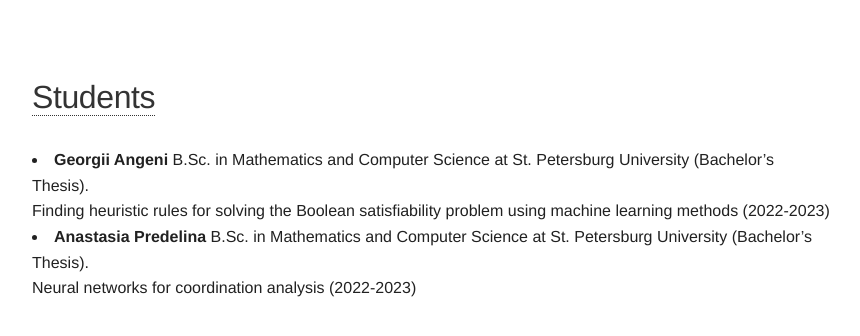
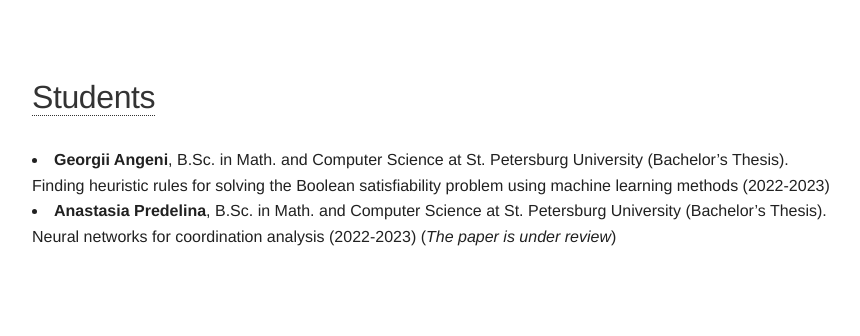
Before and after one commit to alexeyev/alexeyev.github.io, a Jekyll site: the page built from students.html, in a window 1280 px wide. Shown: the top 336 px of the page, without its empty margins (208-1068 px from the left). Built offline with Jekyll 4.4.1, drawn with Linux system fonts in a browser that asks for light colours.

Commit message:
Update students.html

```diff
--- a/students.html
+++ b/students.html
@@ -13,9 +13,9 @@ layout: default
     </nav>
 </header>
 <div class="content list">
-	<li>
-    <b>Georgii Angeni</b> B.Sc. in Mathematics and Computer Science at St. Petersburg University (Bachelor’s Thesis).
-    <br/> Finding heuristic rules for solving the Boolean satisfiability problem using machine learning methods (2022-2023)
+   <li>
+    <b>Georgii Angeni</b>, B.Sc. in Math. and Computer Science at St. Petersburg University (Bachelor’s Thesis).<br/>
+    Finding heuristic rules for solving the Boolean satisfiability problem using machine learning methods (2022-2023)
   <li>
-    <b>Anastasia Predelina</b> B.Sc. in Mathematics and Computer Science at St. Petersburg University (Bachelor’s Thesis).
-    <br/> Neural networks for coordination analysis (2022-2023)
+    <b>Anastasia Predelina</b>, B.Sc. in Math. and Computer Science at St. Petersburg University (Bachelor’s Thesis). <br/>
+    Neural networks for coordination analysis (2022-2023) (<i>The paper is under review</i>)
```
